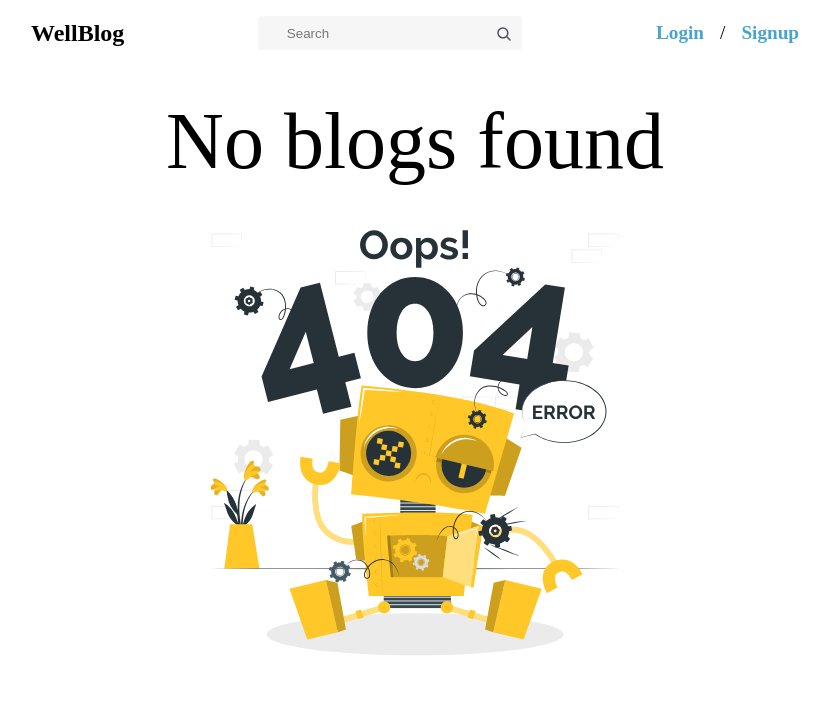
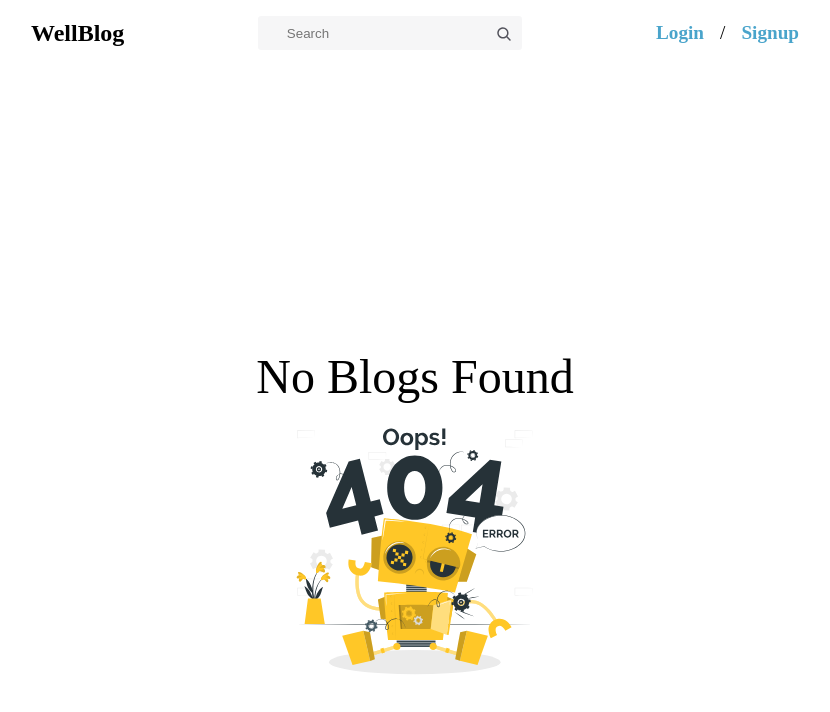
Before and after one commit to mza-wtag/my-blog-react-app, a React (Vite) app: page / in a window 1280 px wide. Shown: the top 712 px of the page, without its empty margins (225-1055 px from the left). Built offline with nearby package versions, Linux system fonts and the light colour scheme.

Commit message:
search in different file

```diff
--- a/src/components/Header/Header.jsx
+++ b/src/components/Header/Header.jsx
@@ -1,35 +1,20 @@
-import React, { useState } from "react";
+import React from "react";
 import "@components/Header/header.scss";
 import { Link, useNavigate } from "react-router-dom";
-import SearchIcon from "@assets/images/icons/search.svg";
 import LogoutIcon from "@assets/images/icons/Frame.svg";
 import { useDispatch, useSelector } from "react-redux";
 import { logoutUser } from "@actions/authActions";
-import {
-  searchBlogPosts,
-  getBlogPostsFromLocalStorage,
-} from "@actions/blogActions";
 import Button from "@components/Button/Button";
+import Search from "@components/Search/Search";
 
 const Header = () => {
   const navigate = useNavigate();
   const dispatch = useDispatch();
   const loggedInUser = useSelector((state) => state.auth.loggedInUser);
-  const [searchQuery, setSearchQuery] = useState("");
 
   const handleLogout = () => {
     dispatch(logoutUser());
     navigate("/login");
-  };
-
-  const handleSearch = (event) => {
-    const query = event.target.value;
-    setSearchQuery(query);
-    if (query.trim() === "") {
-      dispatch(getBlogPostsFromLocalStorage());
-    } else {
-      dispatch(searchBlogPosts(query));
-    }
   };
 
   return (
@@ -38,15 +23,7 @@ const Header = () => {
         <Link to="/" className="navbar__logo">
           WellBlog
         </Link>
-        <div className="navbar__search">
-          <input
-            type="search"
-            placeholder="Search"
-            value={searchQuery}
-            onChange={handleSearch}
-          />
-          <img src={SearchIcon} alt="search" />
-        </div>
+        <Search />
         {loggedInUser ? (
           <div className="navbar__menu">
             Welcome
--- a/src/components/Header/header.scss
+++ b/src/components/Header/header.scss
@@ -4,6 +4,7 @@
   align-items: center;
   background-color: $primary-color;
   display: flex;
+  flex-wrap: wrap;
   justify-content: space-between;
   padding: 1rem 0;
 
@@ -12,25 +13,6 @@
     font-size: 1.5rem;
     font-weight: $font-weight-bold;
     text-decoration: none;
-  }
-
-  &__search {
-    cursor: pointer;
-    display: flex;
-    flex-grow: 0.1;
-    position: relative;
-    img {
-      position: absolute;
-      right: 0.625rem;
-      top: 0.625rem;
-    }
-    input {
-      background-color: $secondary-color;
-      border-radius: 0.2rem;
-      border: none;
-      padding: 0.6rem 1.8rem 0.6rem;
-      width: 100%;
-    }
   }
 
   &__user-name {
--- a/src/components/NotFound/notFound.scss
+++ b/src/components/NotFound/notFound.scss
@@ -1,9 +1,17 @@
 @import "@styles/variables";
 
 .not-found {
-  font-size: 5rem;
+  display: flex;
+  flex-direction: column;
+  justify-content: center;
+  align-items: center;
+  font-size: 3rem;
   left: 50%;
   position: fixed;
-  top: 50%;
+  top: 65%;
   transform: translate(-50%, -50%);
+  img {
+    height: 18rem;
+    width: 100%;
+  }
 }
--- /dev/null
+++ b/src/components/Search/Search.jsx
@@ -0,0 +1,36 @@
+import React, { useState } from "react";
+import { useDispatch } from "react-redux";
+import SearchIcon from "@assets/images/icons/search.svg";
+import {
+  searchBlogPosts,
+  getBlogPostsFromLocalStorage,
+} from "@actions/blogActions";
+import "@components/Search/search.scss";
+const Search = () => {
+  const dispatch = useDispatch();
+  const [searchQuery, setSearchQuery] = useState("");
+
+  const handleSearch = (event) => {
+    const query = event.target.value;
+    setSearchQuery(query);
+    if (query.trim() === "") {
+      dispatch(getBlogPostsFromLocalStorage());
+    } else {
+      dispatch(searchBlogPosts(query));
+    }
+  };
+
+  return (
+    <div className="navbar__search">
+      <input
+        type="search"
+        placeholder="Search"
+        value={searchQuery}
+        onChange={handleSearch}
+      />
+      <img src={SearchIcon} alt="search" />
+    </div>
+  );
+};
+
+export default Search;
--- /dev/null
+++ b/src/components/Search/search.scss
@@ -0,0 +1,20 @@
+@import "@styles/variables";
+
+.navbar__search {
+  cursor: pointer;
+  display: flex;
+  flex-grow: 0.1;
+  position: relative;
+  img {
+    position: absolute;
+    right: 0.625rem;
+    top: 0.625rem;
+  }
+  input {
+    background-color: $secondary-color;
+    border-radius: 0.2rem;
+    border: none;
+    padding: 0.6rem 1.8rem 0.6rem;
+    width: 100%;
+  }
+}
--- a/src/main.jsx
+++ b/src/main.jsx
@@ -31,7 +31,7 @@ const router = createBrowserRouter(
         element={<ProtectedRoute element={<EditBlog />} />}
       />
       <Route path="/register" element={<Register />} />
-      <Route path="*" element={<NotFound text="Page not found" />} />
+      <Route path="*" element={<NotFound text="Page Not Found" />} />
     </Route>
   )
 );
--- a/src/pages/Home.jsx
+++ b/src/pages/Home.jsx
@@ -16,7 +16,7 @@ const Home = () => {
           <BlogList blogs={blogs} />
         </>
       ) : (
-        <NotFound text="No blogs found" />
+        <NotFound text="No Blogs Found" />
       )}
     </div>
   );
--- a/src/pages/Profile.jsx
+++ b/src/pages/Profile.jsx
@@ -8,6 +8,7 @@ import Button from "@components/Button/Button";
 import Add from "@assets/images/icons/Add.svg";
 import Edit from "@assets/images/icons/Edit.svg";
 import "@styles/common.scss";
+import NotFound from "@components/NotFound/NotFound";
 
 const Profile = () => {
   const { loggedInUser } = useSelector((state) => state.auth);
@@ -32,8 +33,14 @@ const Profile = () => {
       <UserDatails />
       {editProfileVisible && <EditProfileForm />}
       {blogFormVisible && <BlogForm />}
-      <h2>My published posts</h2>
-      <BlogList blogs={personalBlogs} />
+      {personalBlogs.length > 0 ? (
+        <>
+          <h2>My published posts</h2>
+          <BlogList blogs={personalBlogs} />
+        </>
+      ) : (
+        <NotFound text="No Personal Blogs Found" />
+      )}
     </div>
   );
 };
```
